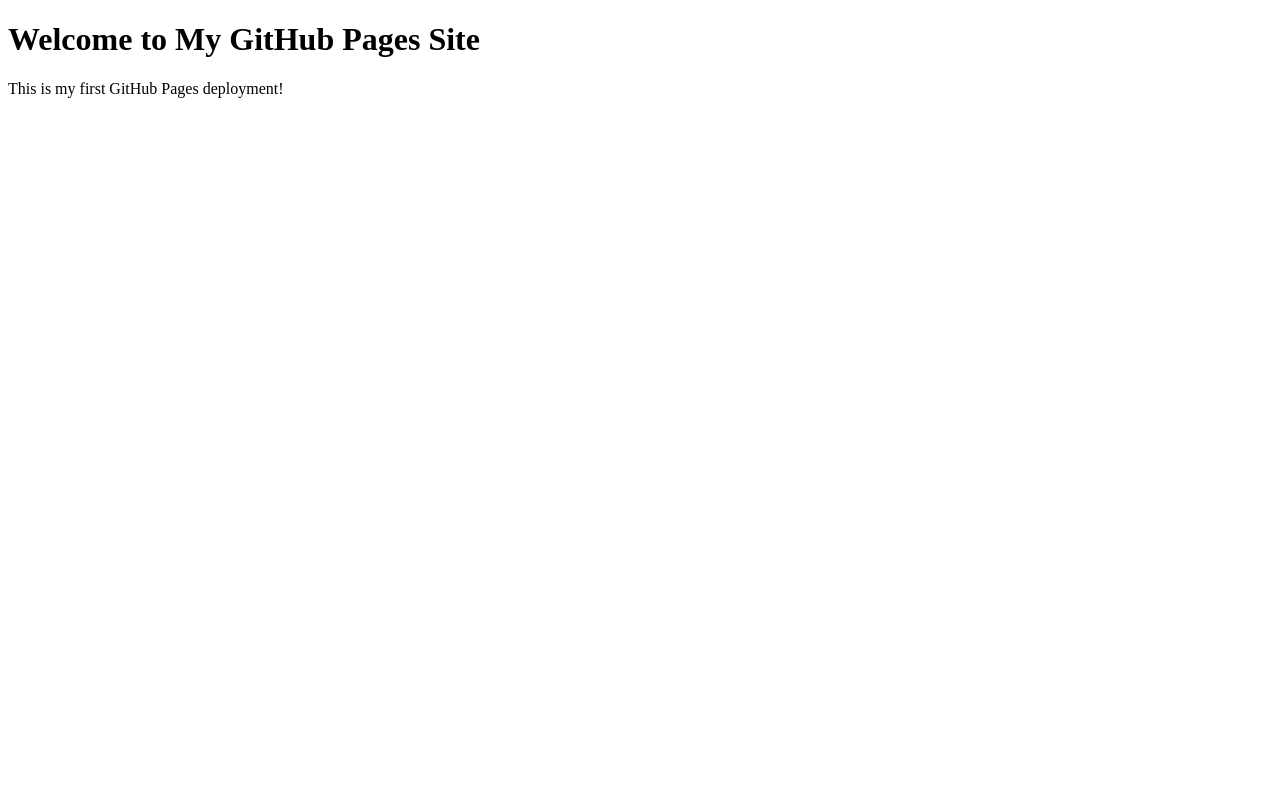
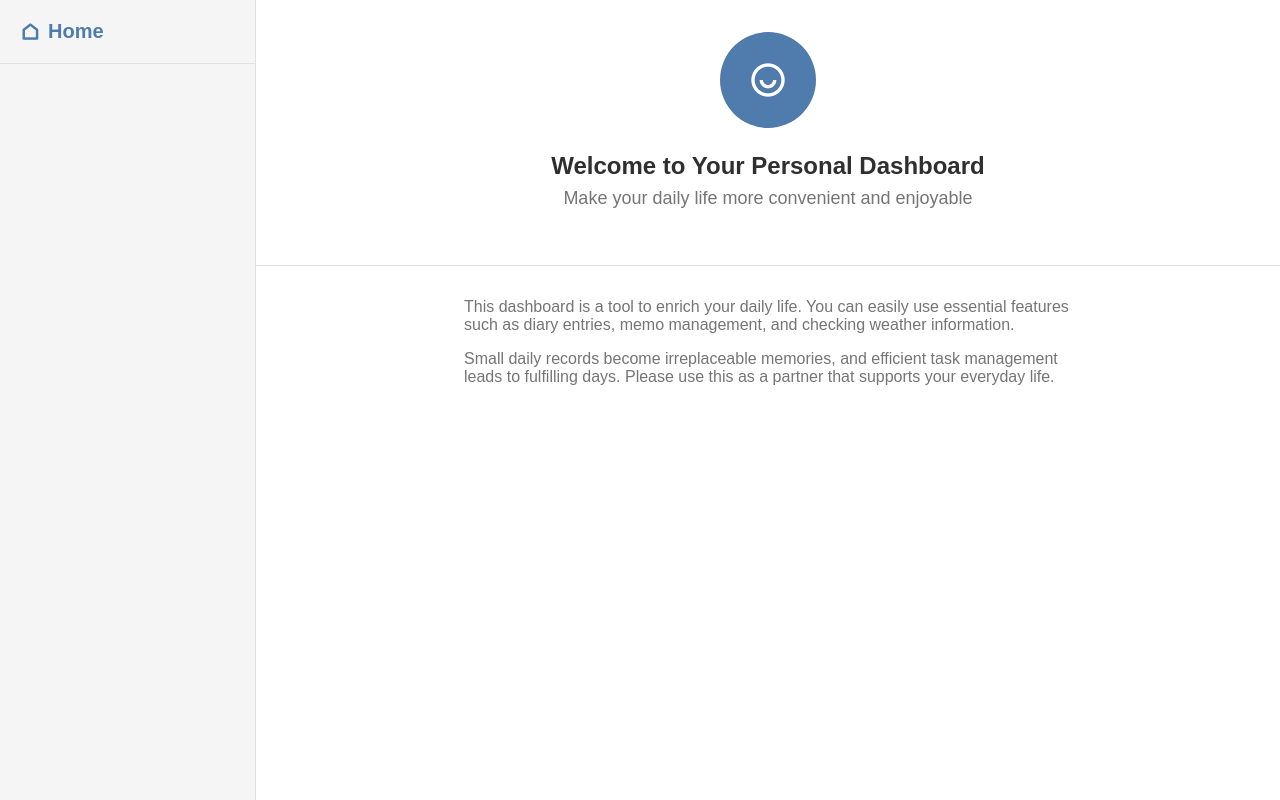
Before and after one commit to ika-4220/my-first-web-app, a plain HTML site: page index.html in a window 1280 px wide. Drawn offline with nearby package versions, Linux system fonts and the light colour scheme.

Commit message:
Add files via upload

```diff
--- a/index.html
+++ b/index.html
@@ -1,12 +1,38 @@
 <!DOCTYPE html>
 <html lang="en">
-<head>
-    <meta charset="UTF-8">
-    <meta name="viewpoint" content="width=device-width, initial-scale=1.0">
-    <title>My GitHub Pages Site</title>
-</head>
-<body>
-    <h1>Welcome to My GitHub Pages Site</h1>
-    <p>This is my first GitHub Pages deployment!</p>
-</body>
+  <head>
+    <meta charset="UTF-8" />
+    <meta name="viewport" content="width=device-width, initial-scale=1.0" />
+    <title>Dashboard</title>
+    <link rel="stylesheet" href="./style.css"/>
+    <link href="https://cdn.jsdelivr.net/npm/remixicon@4.5.0/fonts/remixicon.css" rel="stylesheet" />
+  </head>
+  <body>
+    <div class="body-main">
+      <aside>
+        <div class="side-header">
+          <a href="#" class="side-home" data-tab="home">
+            <span class="ri-home-line"></span>
+            <p>Home</p>
+          </a>
+        </div>
+      </aside>
+      <main>
+        <div id="home">
+          <div class="main-header">
+            <div class="prof-icon">
+              <span class="ri-user-smile-line">
+              </span>
+            </div>
+            <p class="title">Welcome to Your Personal Dashboard</p>
+            <p class="subtitle">Make your daily life more convenient and enjoyable</p>
+          </div>
+          <div class="main-message">
+            <p class="p-1">This dashboard is a tool to enrich your daily life. You can easily use essential features such as diary entries, memo management, and checking weather information.</p>
+            <p class="p-2">Small daily records become irreplaceable memories, and efficient task management leads to fulfilling days. Please use this as a partner that supports your everyday life.</p>
+          </div>
+        </div>
+      </main>
+    </div>
+  </body>
 </html>
--- /dev/null
+++ b/style.css
@@ -0,0 +1,101 @@
+/* ブラウザで設定されているスタイルのリセット・共通設定 */
+/* 消さないでください */
+*,
+*::before,
+*::after {
+  box-sizing: border-box;
+}
+body,
+h1,
+h2,
+h3,
+p,
+ul,
+li,
+form,
+input,
+textarea,
+select,
+button {
+  margin: 0;
+  padding: 0;
+  font-family: sans-serif;
+}
+
+ul {
+  list-style: none;
+}
+/* スタイルのリセット終了 */
+
+/* サイドバーとメインコンテンツを包むための要素のスタイルを書いてください */
+.body-main{
+  display:flex;
+  height:100vh;
+}
+
+/* サイドバーに関連するスタイルを書いてください */
+aside{
+  width:256px;
+  flex-shrink:0;
+  background-color:#f5f5f5;
+  border-right:1px solid #e0e0e0;
+  display:flex;
+  flex-direction:column;
+  height:100%;
+}
+.side-header{
+  padding:20px;
+  border-bottom:1px solid #e0e0e0
+}
+.side-home{
+  font-size:1.25rem;
+  font-weight:600;
+  color:#4f7cac;
+  display:flex;
+  align-items:center;
+  gap:8px;
+  text-decoration:none;
+}
+/* メインコンテンツに関連するスタイルを書いてください */
+main{
+  flex:1;
+}
+.main-header{
+  background-color:white;
+  padding:32px;
+  border-bottom:1px solid #e0e0e0;
+  text-align:center;
+}
+.prof-icon{
+  width:96px;
+  height:96px;
+  background-color:#4f7cac;
+  border-radius:50%;
+  display:flex;
+  justify-content:center;
+  align-items:center;
+  margin:auto;
+  margin-bottom:24px;
+  font-size:2.5rem;
+  color:white;
+}
+.title{
+  font-size:1.5rem;
+  font-weight:600;
+  color:#2f2f2f;
+  margin-bottom:8px;
+}
+.subtitle{
+  font-size:1.125rem;
+  color:#757575;
+  margin-bottom:24px;
+}
+.main-message{
+  max-width:672px;
+  margin:0px auto;
+  padding:32px;
+  color:#757575;
+}
+.main-message p{
+  margin-bottom:16px;
+}
```
